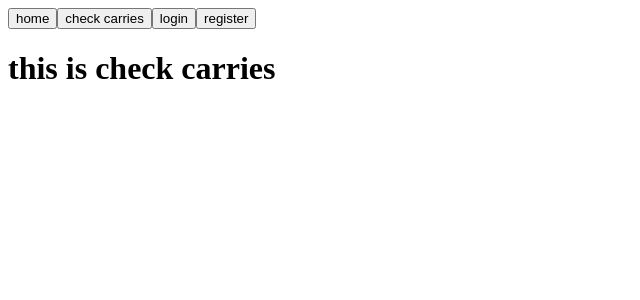
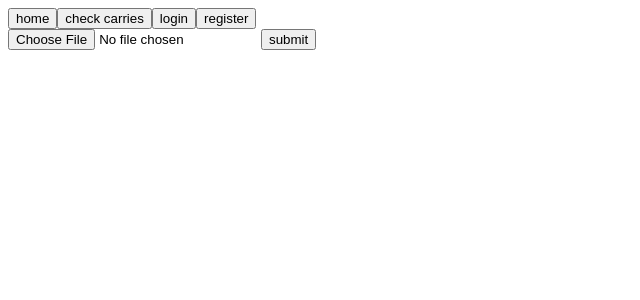
Before and after one commit to Confidentz-C23-PS334/confidentz-web-app, a Vue app: page /check-carries in a window 1280 px wide. Shown: the top 300 px of the page, without its empty margins (0-640 px from the left). Built offline with nearby package versions, Linux system fonts and the light colour scheme.

Commit message:
feat: check-carries page

```diff
--- a/src/views/CheckCarriesView.vue
+++ b/src/views/CheckCarriesView.vue
@@ -1,3 +1,26 @@
+<script setup>
+import { ref } from 'vue'
+
+const file = ref(null)
+const confidence = ref(0)
+const setFile = (e) => {
+  file.value = e.target.files[0]
+}
+const upload = () => {
+  const formData = new FormData()
+  formData.append('file', file.value)
+  const options = {
+    method: 'POST',
+    body: formData,
+  }
+  fetch('/detect', options)
+    .then((res) => res.json())
+    .then(data => confidence.value = data.carries_confidence)
+}
+</script>
+
 <template>
-  <h1>this is check carries</h1>
+  <input type="file" name="file" id="file" @change="setFile" />
+  <button @click="upload">submit</button>
+  <p v-if="confidence">confidence: {{ confidence }}</p>
 </template>
--- a/vite.config.ts
+++ b/vite.config.ts
@@ -8,7 +8,16 @@ export default defineConfig({
   plugins: [vue()],
   resolve: {
     alias: {
-      '@': fileURLToPath(new URL('./src', import.meta.url))
+      '@': fileURLToPath(new URL('./src', import.meta.url)),
+    },
+  },
+  server: {
+    proxy: {
+      '/detect': {
+        target: 'http://127.0.0.1:5000',
+        // target: 'http://localhost:5000',
+        changeOrigin: true
+      }
     }
-  }
+  },
 })
```
